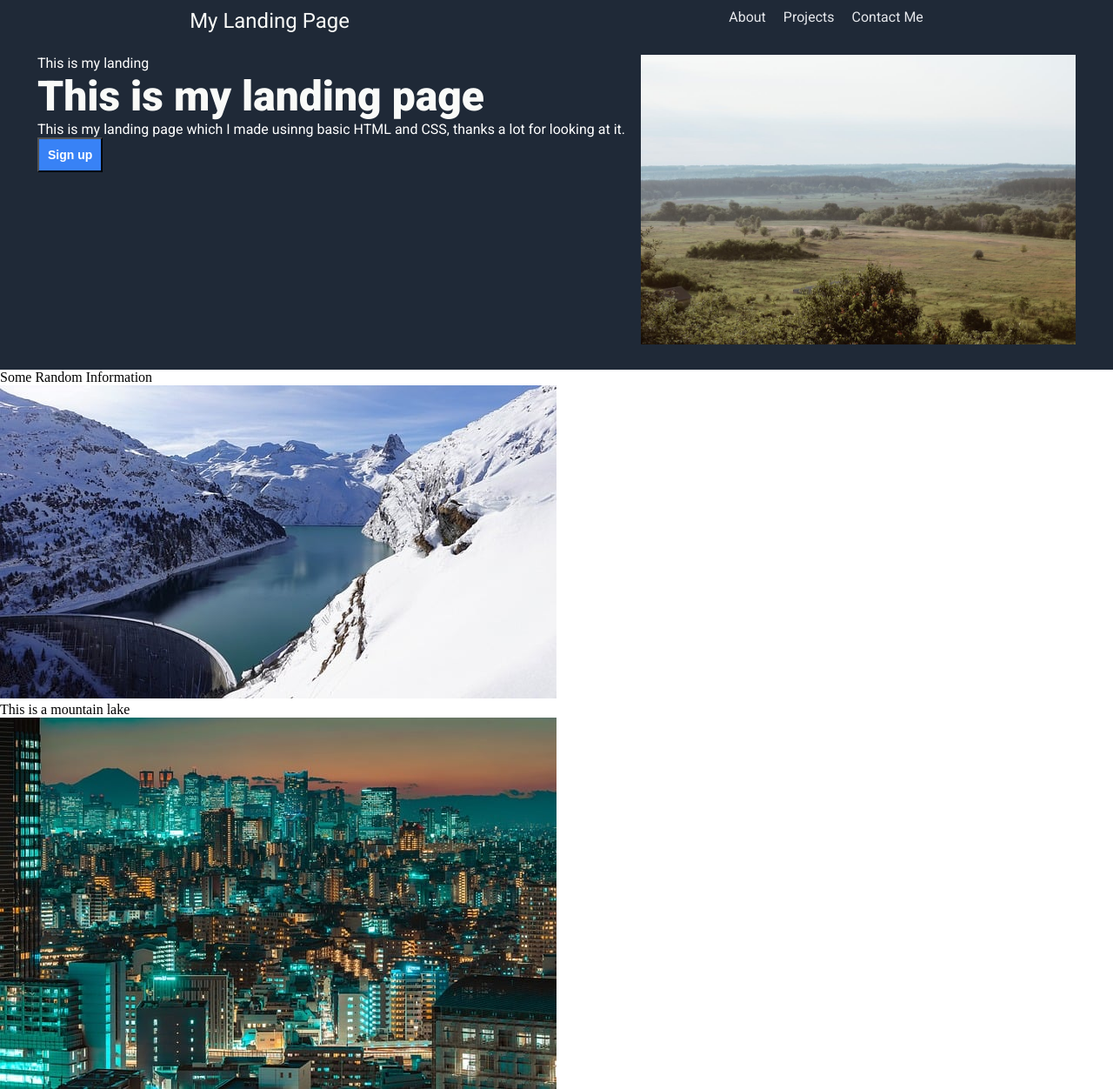
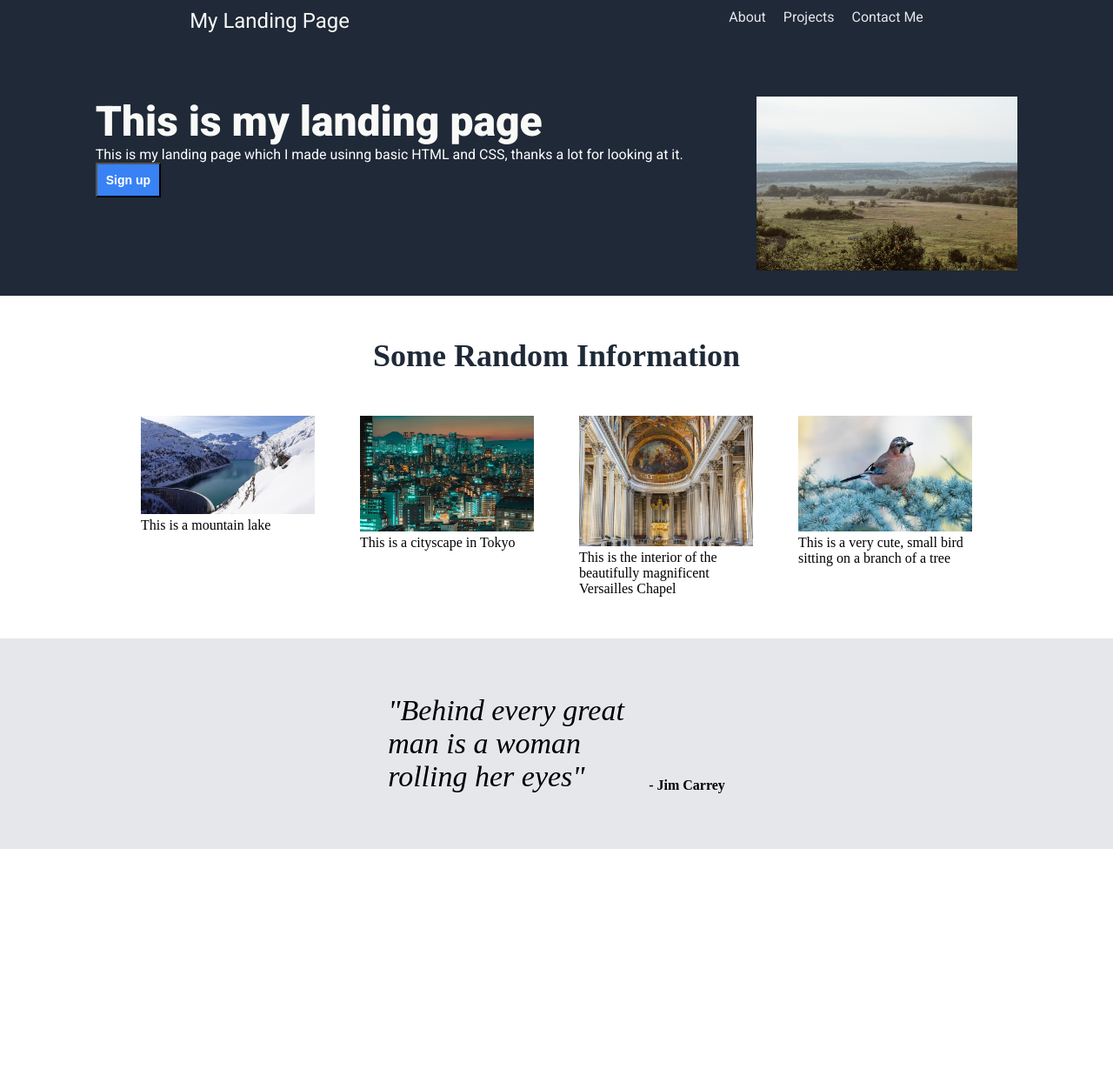
Before and after one commit to sarkar-abhranshu/landing-page, a plain HTML site: page index.html in a window 1280 px wide. Shown: the top 1252 px of the page at 87% size. After the commit the page ends 976 px from the top, so only its background shows below. Drawn offline with Linux system fonts and the light colour scheme.

Commit message:
Add quote part with complete styling

```diff
--- a/index.html
+++ b/index.html
@@ -23,7 +23,7 @@
             </ul>
         </div>
         <div class="header-body">
-            <div class="container1">This is my landing
+            <div class="container1">
                 <p class="text1">This is my landing page</p>
                 <p class="text2">This is my landing page which I made usinng basic HTML and CSS, thanks a lot for looking at it.</p>
                 <button class="signup">Sign up</button>
@@ -50,8 +50,15 @@
             </div>
             <div class="info">
                 <img src="./images/bird-8515097_640.jpg" alt="A small, cute bird sitting on a tree">
+                <div class="text">This is a very cute, small bird sitting on a branch of a tree</div>
             </div>
         </div>
     </div>
+    <div class="quote">
+        <p class="quote-text">
+            "Behind every great man is a woman rolling her eyes"
+        </p>
+        <p class="author">- Jim Carrey</p>
+    </div>
 </body>
 </html>
--- a/style.css
+++ b/style.css
@@ -60,3 +60,49 @@ p.text1 {
     font-size: 14px;
     font-weight: 600;
 }
+
+.title {
+    font-size: 36px;
+    color: #1f2937;
+    font-weight: 900;
+    display: flex;
+    justify-content: center;
+    margin: 48px;
+}
+
+img {
+    max-width: 200px;
+    max-height: 200px;
+}
+
+.images-info {
+    display: flex;
+    justify-content: center;
+    gap: 52px;
+    flex-wrap: wrap;
+}
+
+.text {
+    max-width: 200px;
+    margin-bottom: 48px;
+}
+
+.quote {
+    background-color: #e5e7eb;
+    padding: 64px;
+    display: flex;
+    justify-content: center;
+    flex-wrap: wrap;
+}
+
+.quote-text {
+    max-width: 300px;
+    font-style: italic;
+    font-size: 34px;
+}
+
+.author {
+    display: flex;
+    font-weight: bold;
+    align-items: end;
+}
```
